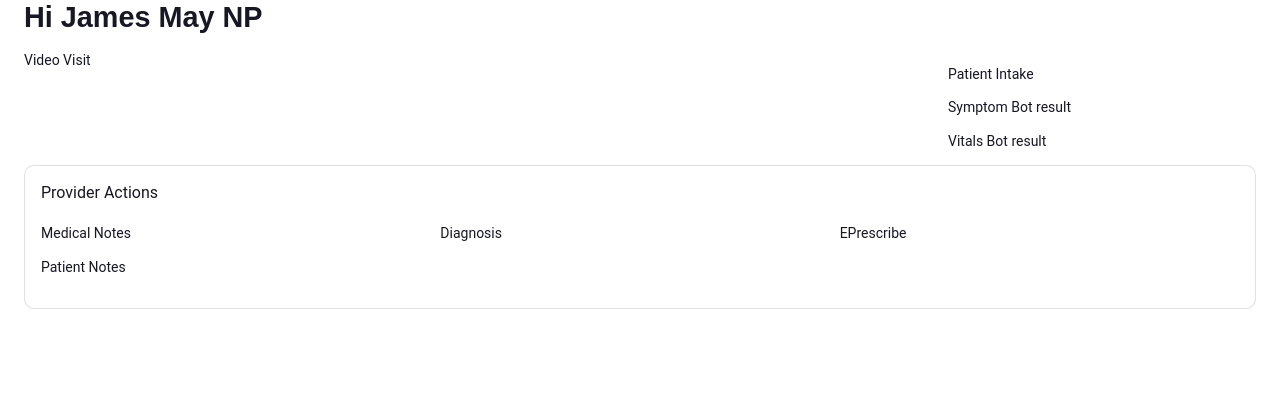
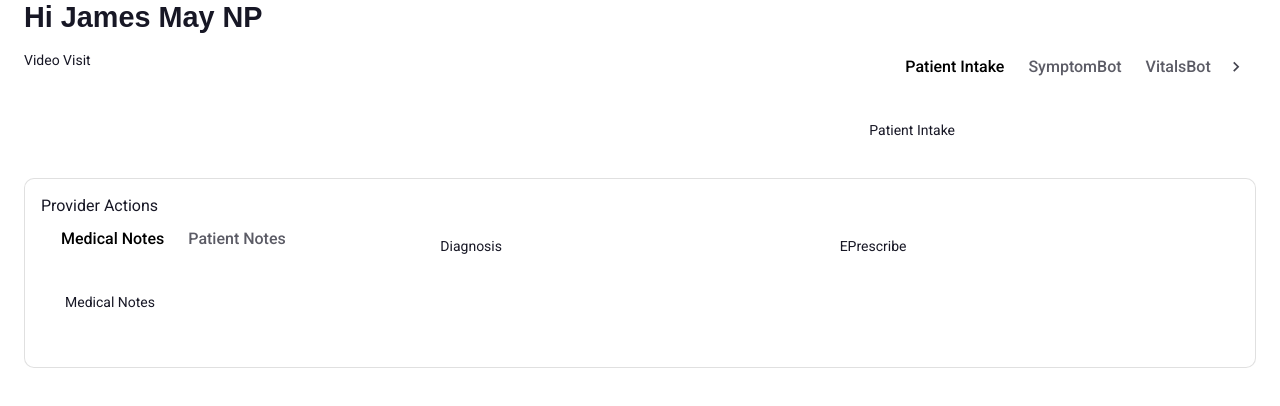
Before and after one commit to nicobuscaglia/ggd-pro, a React (Create React App) app: page / in a window 1280 px wide. Shown: the top 406 px of the page. Built offline with nearby package versions, Linux system fonts and the light colour scheme.

Commit message:
[GGD-2333] - Create ProviderTabs component and reuse styles. Create Results and Notes tabs with components.

```diff
--- a/public/index.html
+++ b/public/index.html
@@ -2,14 +2,15 @@
 <html lang="en">
   <head>
     <meta charset="utf-8" />
-    <link rel="icon" href="%PUBLIC_URL%/favicon.ico" />
+    <link rel="icon" href="https://ggd-static-resource-bucket-dev.s3.us-east-2.amazonaws.com/images/favicons/favicon-16x16.png" />
+    <link rel="stylesheet" href="https://fonts.googleapis.com/css?family=Roboto:300,400,500,700&display=swap" />
     <meta name="viewport" content="width=device-width, initial-scale=1" />
     <meta name="theme-color" content="#000000" />
     <meta
       name="description"
       content="Web site created using create-react-app"
     />
-    <link rel="apple-touch-icon" href="%PUBLIC_URL%/logo192.png" />
+    <link rel="apple-touch-icon" href="https://ggd-static-resource-bucket-dev.s3.us-east-2.amazonaws.com/images/favicons/apple-touch-icon.png" />
     <!--
       manifest.json provides metadata used when your web app is installed on a
       user's mobile device or desktop. See https://developers.google.com/web/fundamentals/web-app-manifest/
@@ -24,7 +25,7 @@
       work correctly both with client-side routing and a non-root public URL.
       Learn how to configure a non-root public URL by running `npm run build`.
     -->
-    <title>React App</title>
+    <title>GoGetDoc Pro</title>
   </head>
   <body>
     <noscript>You need to enable JavaScript to run this app.</noscript>
--- /dev/null
+++ b/src/components/Patient/BenefitsChecker.js
@@ -0,0 +1,5 @@
+const BenefitsChecker = () => {
+  return <p>Benefits Checker</p>;
+};
+
+export { BenefitsChecker };
--- a/src/components/Patient/index.js
+++ b/src/components/Patient/index.js
@@ -1,3 +1,4 @@
 export { PatientIntake } from "./PatientIntake";
 export { SymptomBotResult } from "./SymptomBotResult";
 export { VitalsBotResult } from "./VitalsBotResult";
+export { BenefitsChecker } from "./BenefitsChecker";
--- /dev/null
+++ b/src/components/ProviderTabs/index.js
@@ -0,0 +1,82 @@
+import { useState } from 'react'
+import { Box, Tabs, Tab, makeStyles } from "@material-ui/core";
+
+const useClasses = makeStyles((theme) => ({
+  tabs: {
+    "&.MuiTabs-root": {
+      minHeight: 0,
+    },
+    "& .MuiButtonBase-root.MuiTab-root": {
+      fontSize: "1rem",
+      fontFamily: "Roboto",
+      minWidth: 0,
+      minHeight: "25px",
+      padding: "2px 12px",
+    },
+    "& .MuiTabs-indicator": {
+      display: "none",
+    },
+    "& .MuiTab-textColorInherit.Mui-selected": {
+      color: "#000",
+      borderRadius: "20px",
+    },
+    "& .MuiTabs-flexContainer": {
+      marginLeft: theme.spacing(1),
+    },
+  },
+}));
+
+const TabPanel = (props) => {
+  const { children, value, index, ...other } = props;
+
+  return (
+    <div
+      hidden={value !== index}
+      {...other}
+    >
+      {value === index && (
+        <Box sx={{ p: 3 }}>
+          <>{children}</>
+        </Box>
+      )}
+    </div>
+  );
+}
+
+const ProviderTabs = ({ tabs }) => {
+  const classes = useClasses()
+  const [value, setValue] = useState(0);
+
+  const handleChange = (event, newValue) => {
+    setValue(newValue);
+  };
+
+  return (
+    <Box>
+      <Tabs
+        value={value}
+        onChange={handleChange}
+        aria-label="Provider View Tabs"
+        variant="scrollable"
+        scrollButtons="auto"
+        className={classes.tabs}
+      >
+        {tabs.map((tab, index) => {
+          return <Tab key={index} label={tab.title} />;
+        })}
+      </Tabs>
+      {tabs.map((tab, index) => {
+        return (
+          <TabPanel
+            key={index}
+            value={value}
+            index={index}
+            children={tab.component}
+          />
+        );
+      })}
+    </Box>
+  );
+};
+
+export { ProviderTabs };
--- a/src/components/index.js
+++ b/src/components/index.js
@@ -1,2 +1,3 @@
-export { PatientIntake, SymptomBotResult, VitalsBotResult } from "./Patient";
+export { PatientIntake, SymptomBotResult, VitalsBotResult, BenefitsChecker } from "./Patient";
 export { Diagnosis, MedicalNotes, PatientNotes, EPrescribe } from "./Provider";
+export { ProviderTabs } from "./ProviderTabs"
--- a/src/views/ViewProvider.js
+++ b/src/views/ViewProvider.js
@@ -7,7 +7,39 @@ import {
   PatientNotes,
   SymptomBotResult,
   VitalsBotResult,
+  BenefitsChecker,
+  ProviderTabs
 } from "../components";
+
+const ResultsTabs = [
+  {
+    title: "Patient Intake",
+    component: <PatientIntake />,
+  },
+  {
+    title: "SymptomBot",
+    component: <SymptomBotResult />,
+  },
+  {
+    title: "VitalsBot",
+    component: <VitalsBotResult />,
+  },
+  {
+    title: "BenefitsChecker",
+    component: <BenefitsChecker />,
+  },
+];
+
+const NotesTabs = [
+  {
+    title: "Medical Notes",
+    component: <MedicalNotes />,
+  },
+  {
+    title: "Patient Notes",
+    component: <PatientNotes />,
+  },
+];
 
 const ViewProvider = () => {
   return (
@@ -16,13 +48,11 @@ const ViewProvider = () => {
         <Typography variant="h1">Hi James May NP</Typography>
       </Box>
       <Grid container>
-        <Grid item xs={12} sm={9}>
+        <Grid item xs={12} sm={8}>
           Video Visit
         </Grid>
-        <Grid item xs={12} sm={3}>
-          <PatientIntake />
-          <SymptomBotResult />
-          <VitalsBotResult />
+        <Grid item xs={12} sm={4}>
+          <ProviderTabs tabs={ResultsTabs} />
         </Grid>
       </Grid>
       <Paper variant="outlined">
@@ -30,8 +60,7 @@ const ViewProvider = () => {
           <Typography gutterBottom>Provider Actions</Typography>
           <Grid container>
             <Grid item xs={12} sm={4}>
-              <MedicalNotes />
-              <PatientNotes />
+              <ProviderTabs tabs={NotesTabs} />
             </Grid>
             <Grid item xs={12} sm={4}>
               <Diagnosis />
```
